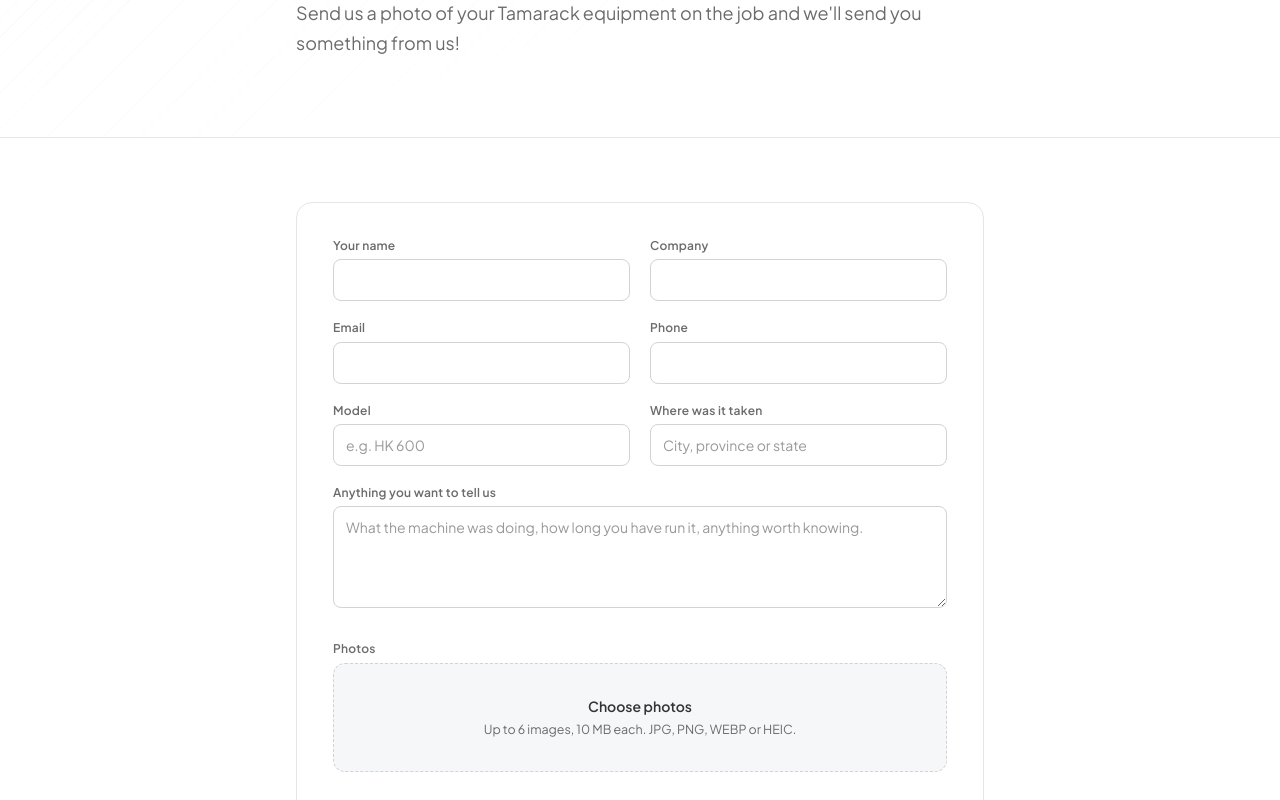
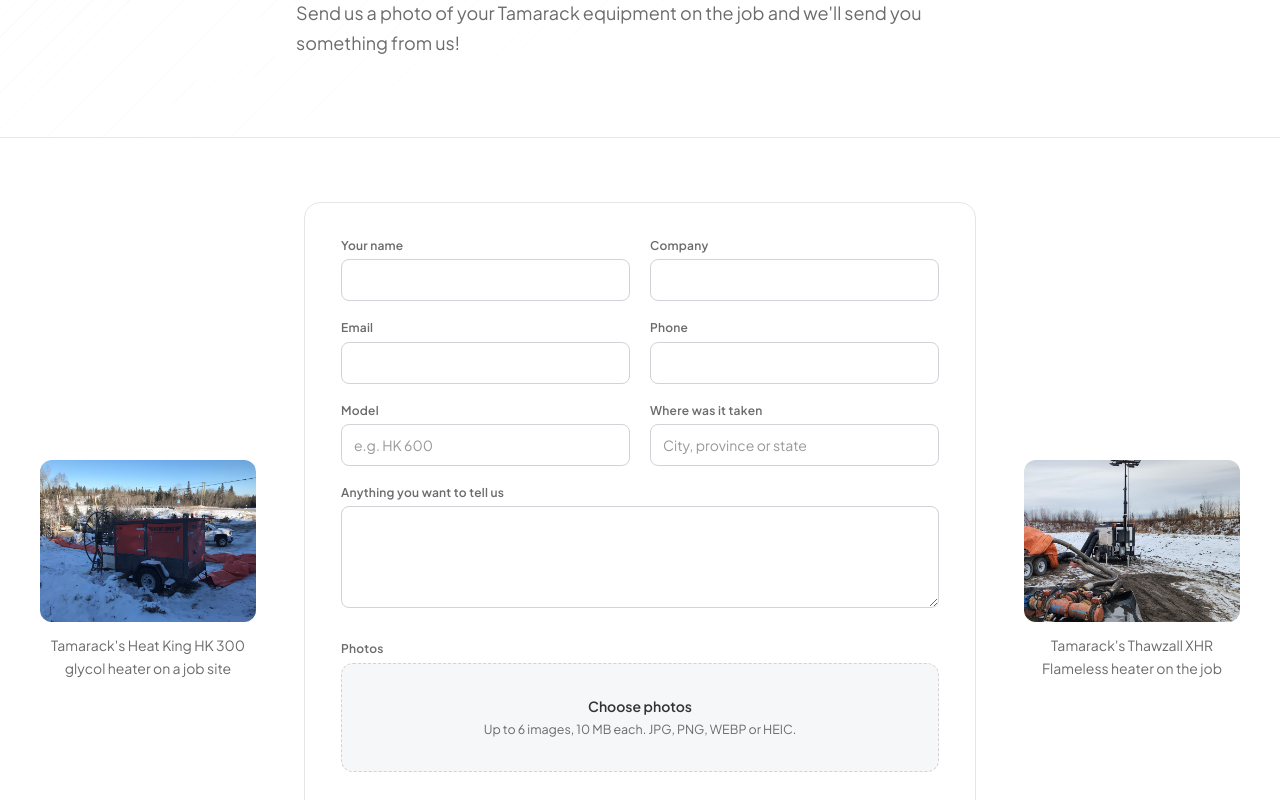
Before and after one commit to ryan-mckee-64/tamarack-website, a Next.js app: page /about/share-your-unit in a window 1280 px wide. Shown: the part 360-1160 px from the top of the page. Built offline with nearby package versions, Linux system fonts and the light colour scheme.

Commit message:
Sarah's updates and Jobsite Photos

```diff
--- a/app/about/share-your-unit/page.tsx
+++ b/app/about/share-your-unit/page.tsx
@@ -1,3 +1,4 @@
+import Image from "next/image";
 import Link from "next/link";
 import type { Metadata } from "next";
 import ShareYourUnitForm from "@/components/about/ShareYourUnitForm";
@@ -32,8 +33,40 @@ export default function ShareYourUnitPage() {
         </div>
       </section>
 
-      <section className="mx-auto max-w-3xl px-6 py-16 md:px-10">
-        <ShareYourUnitForm />
+      <section className="mx-auto max-w-[1400px] px-6 py-16 md:px-10">
+        <div className="grid items-center gap-10 lg:grid-cols-[1fr_minmax(0,42rem)_1fr] lg:gap-12">
+          <figure className="order-2 lg:order-1">
+            <Image
+              src="/images/JL1.png"
+              alt="A Tamarack Heat King HK 300 glycol heater running on a snowy job site"
+              width={1600}
+              height={1200}
+              sizes="(max-width: 1024px) 90vw, 24vw"
+              className="aspect-[4/3] w-full rounded-xl object-cover"
+            />
+            <figcaption className="mt-3 text-center text-sm leading-relaxed text-[color:var(--ink-dim)]">
+              Tamarack&apos;s Heat King HK 300 glycol heater on a job site
+            </figcaption>
+          </figure>
+
+          <div className="order-1 lg:order-2">
+            <ShareYourUnitForm />
+          </div>
+
+          <figure className="order-3">
+            <Image
+              src="/images/JR1.png"
+              alt="A Tamarack Thawzall XHR flameless heater thawing ground on a job site"
+              width={1600}
+              height={1200}
+              sizes="(max-width: 1024px) 90vw, 24vw"
+              className="aspect-[4/3] w-full rounded-xl object-cover"
+            />
+            <figcaption className="mt-3 text-center text-sm leading-relaxed text-[color:var(--ink-dim)]">
+              Tamarack&apos;s Thawzall XHR Flameless heater on the job
+            </figcaption>
+          </figure>
+        </div>
       </section>
     </main>
   );
--- a/app/about/trade-shows/page.tsx
+++ b/app/about/trade-shows/page.tsx
@@ -41,10 +41,6 @@ export default function TradeShowsPage() {
               Visit us at these upcoming trade shows
             </h1>
             <hr className="brand-rule mt-7 w-24" />
-            <p className="mt-7 max-w-xl text-lg leading-relaxed text-[color:var(--ink-dim)]">
-              Come see the equipment in person, talk to the people who build it,
-              and get your questions answered on the spot.
-            </p>
           </Reveal>
 
           {nextShow && (
@@ -190,9 +186,6 @@ export default function TradeShowsPage() {
             <h2 className="font-display text-2xl font-bold tracking-[-0.02em] text-[color:var(--ink)]">
               On the floor
             </h2>
-            <p className="mt-3 text-sm leading-relaxed text-[color:var(--ink-dim)]">
-              A look at where we have been.
-            </p>
 
             {/* Columns rather than a grid: a two column grid ties each row to
                 its tallest photo, which left ragged gaps between mixed
--- a/components/about/ShareYourUnitForm.tsx
+++ b/components/about/ShareYourUnitForm.tsx
@@ -276,7 +276,6 @@ export default function ShareYourUnitForm() {
           rows={4}
           value={notes}
           onChange={(e) => setNotes(e.target.value)}
-          placeholder="What the machine was doing, how long you have run it, anything worth knowing."
           className={inputClass + " resize-y"}
         />
       </div>
```
Also changed, not shown: public/images/JL1.png (added), public/images/JR1.png (added).
